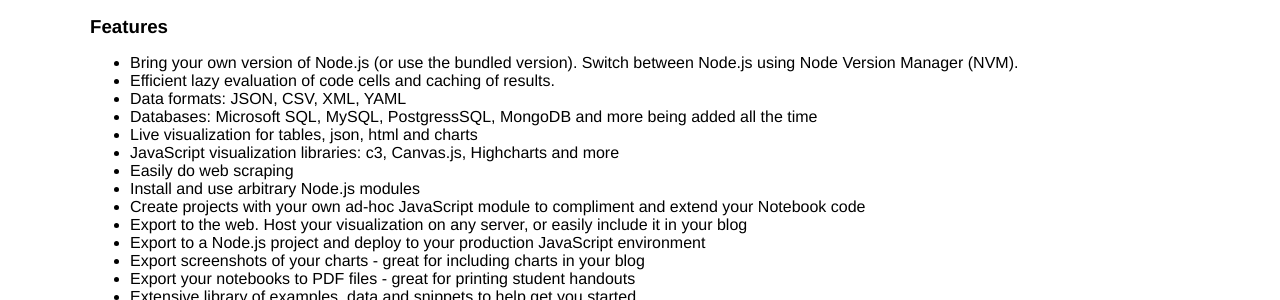
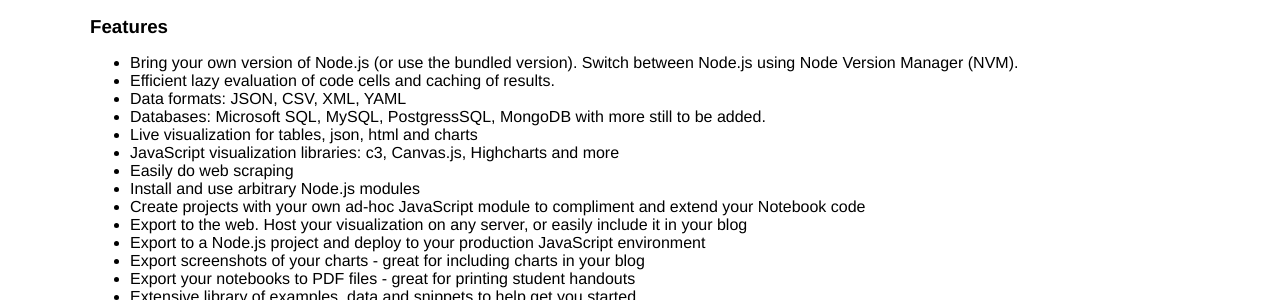
Before and after one commit to ashleydavis/data-forge-notebook-landing-page, a Jekyll site: the page built from index.html, in a window 1280 px wide and 900 px high, scrolled down 2737 px. Shown: the part 152-452 px from the top of the window. Built offline with Jekyll 4.4.1, drawn with Linux system fonts in a browser that asks for light colours.

Commit message:
Small update.

```diff
--- a/index.html
+++ b/index.html
@@ -96,7 +96,7 @@
                         Data formats: JSON, CSV, XML, YAML
                     </li>
                     <li>
-                        Databases: Microsoft SQL, MySQL, PostgressSQL, MongoDB and more being added all the time
+                        Databases: Microsoft SQL, MySQL, PostgressSQL, MongoDB with more still to be added.
                     </li>
                     <li>
                         Live visualization for tables, json, html and charts
```
